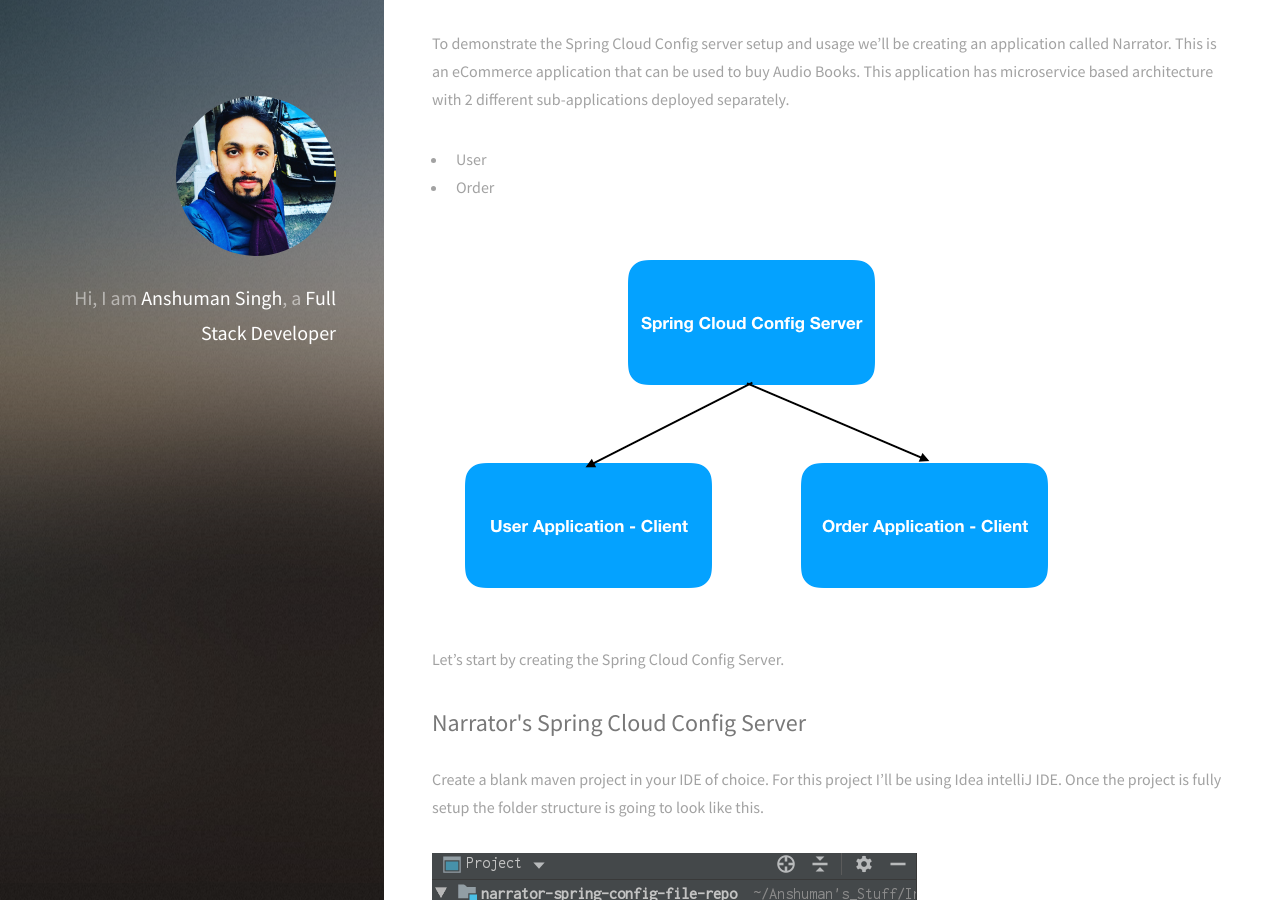
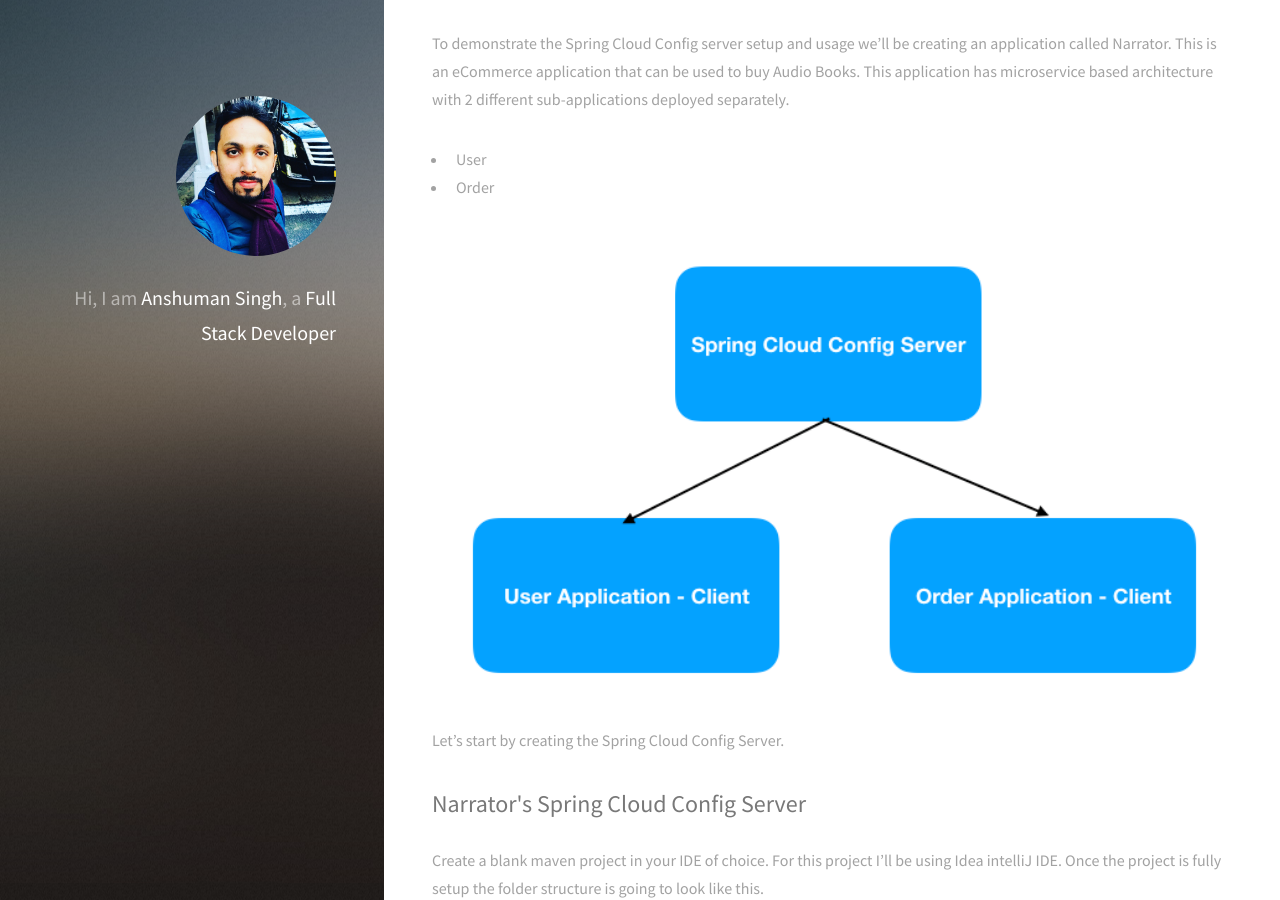
Before and after one commit to singh-anshuman/singh-anshuman.github.io, a Jekyll site: the page built from _posts/2019-03-09-spring-cloud-config-file-repo.md, in a window 1280 px wide and 900 px high, scrolled down 331 px. Built offline with Jekyll 4.4.1, drawn with Linux system fonts in a browser that asks for light colours; comment, search, counter and statistics services are not loaded.

Commit message:
Modified CSS for fitting all the images on the blog post

```diff
--- a/_posts/2019-03-09-spring-cloud-config-file-repo.md
+++ b/_posts/2019-03-09-spring-cloud-config-file-repo.md
@@ -12,7 +12,7 @@
 * User
 * Order
 
-<img src="/images/2019-03-09-spring-cloud-config-file-repo/architecture_block_diagram.png" alt="Architecture Block Diagram"/>
+<img src="/images/2019-03-09-spring-cloud-config-file-repo/architecture_block_diagram.png" alt="Architecture Block Diagram" class="fit image"/>
 
 Let's start by creating the Spring Cloud Config Server.
 
@@ -20,7 +20,7 @@
 
  Create a blank maven project in your IDE of choice. For this project I'll be using Idea intelliJ IDE. Once the project is fully setup the folder structure is going to look like this.
 
-<img src="/images/2019-03-09-spring-cloud-config-file-repo/narrator_config_server_folder_structure.png" alt="Config Server Folder Structure"/>
+<img src="/images/2019-03-09-spring-cloud-config-file-repo/narrator_config_server_folder_structure.png" alt="Config Server Folder Structure" class="fit image"/>
 
 Lets start by modifying pom.xml of the project and add following items.
 
@@ -149,10 +149,10 @@
 To check if config server is up and is serving the configuration for client applications you can fire http requests using any REST api client like postman.
 
 <h2>Http Response for User Configuration for the <i>default</i> profile</h2>
-<img src="/images/2019-03-09-spring-cloud-config-file-repo/postman_default_user.png" alt="Order Client Folder Structure"/>
+<img src="/images/2019-03-09-spring-cloud-config-file-repo/postman_default_user.png" class="fit image" alt="Order Client Folder Structure"/>
 
 <h2>Http Response for User Configuration for the <i>qa</i> profile</h2>
-<img src="/images/2019-03-09-spring-cloud-config-file-repo/postman_qa_user.png" alt="Order Client Folder Structure"/>
+<img src="/images/2019-03-09-spring-cloud-config-file-repo/postman_qa_user.png" class="fit image" alt="Order Client Folder Structure"/>
 
 Default profile configuration will be overwritten by the profile specify configuration when the config is requested by client application. As you can see when you make a REST request directly to the config server you get configuration for both default and selected profile.
 
@@ -166,7 +166,7 @@
 
 Once done the folder structure is going to look like this.
 
-<img src="/images/2019-03-09-spring-cloud-config-file-repo/narrator_user_client_folder_structure.png" alt="User Client Folder Structure"/>
+<img src="/images/2019-03-09-spring-cloud-config-file-repo/narrator_user_client_folder_structure.png" alt="User Client Folder Structure" class="fit image"/>
 
 Create a new maven application and modify the pom.xml to make this application a Springboot application. Next, add the dependencies for Spring Web Starter and Spring Cloud Config Client packages.
 
@@ -347,7 +347,7 @@
 
 Once done the folder structure is going to look like this.
 
-<img src="/images/2019-03-09-spring-cloud-config-file-repo/narrator_order_client_folder_structure.png" alt="Order Client Folder Structure"/>
+<img src="/images/2019-03-09-spring-cloud-config-file-repo/narrator_order_client_folder_structure.png" alt="Order Client Folder Structure" class="fit image"/>
 
 <h3>pom.xml</h3>
 
```
Also changed, not shown: 7 other files.
